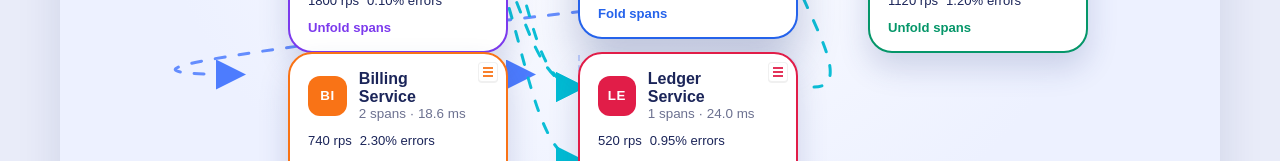
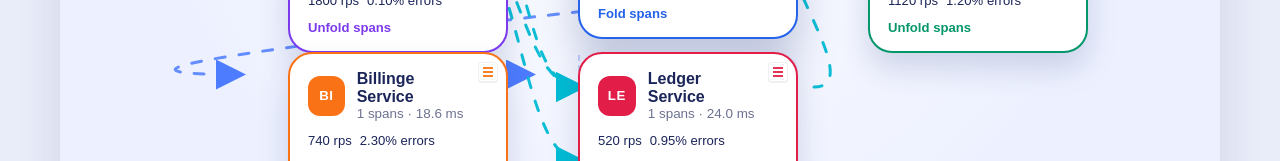
Before and after one commit to olegelantsev/react-trace-chart, a React (Vite) app: page / in a window 1280 px wide. Shown: the part 266-427 px from the top of the page. Built offline with nearby package versions, Linux system fonts and the light colour scheme.

Commit message:
remove dependency on ingress

```diff
--- a/src/App.js
+++ b/src/App.js
@@ -59,7 +59,7 @@ const services = [
     },
     {
         id: 'billing',
-        label: 'Billing Service',
+        label: 'Billinge Service',
         accentColor: '#f97316',
         metrics: { avgLatencyMs: 18.6, throughputRps: 740, errorRatePct: 2.3 },
         spans: [
@@ -70,13 +70,6 @@ const services = [
                 outboundServiceId: 'ledger',
                 status: 'error',
                 outboundSpanRef: 'ledger:ledger-write'
-            },
-            {
-                id: 'billing-publish',
-                label: 'Publish events',
-                durationMs: 6.1,
-                outboundServiceId: 'ingress',
-                outboundSpanRef: 'ingress:ingress-accept'
             }
         ]
     },
@@ -99,7 +92,6 @@ const edges = [
     { from: 'auth', to: 'profile', label: 'user context' },
     { from: 'profile', to: 'billing', label: 'charge request' },
     { from: 'billing', to: 'ledger', label: 'ledger write' },
-    { from: 'billing', to: 'ingress', label: 'events' }
 ];
 const App = () => {
     return (_jsx("main", { style: { padding: '60px', background: '#e9ecf9', minHeight: '100vh' }, children: _jsx(TraceGraph, { services: services, edges: edges, defaultExpandedIds: ['auth'] }) }));
```
Also changed, not shown: src/App.tsx (+1 -9 lines).
